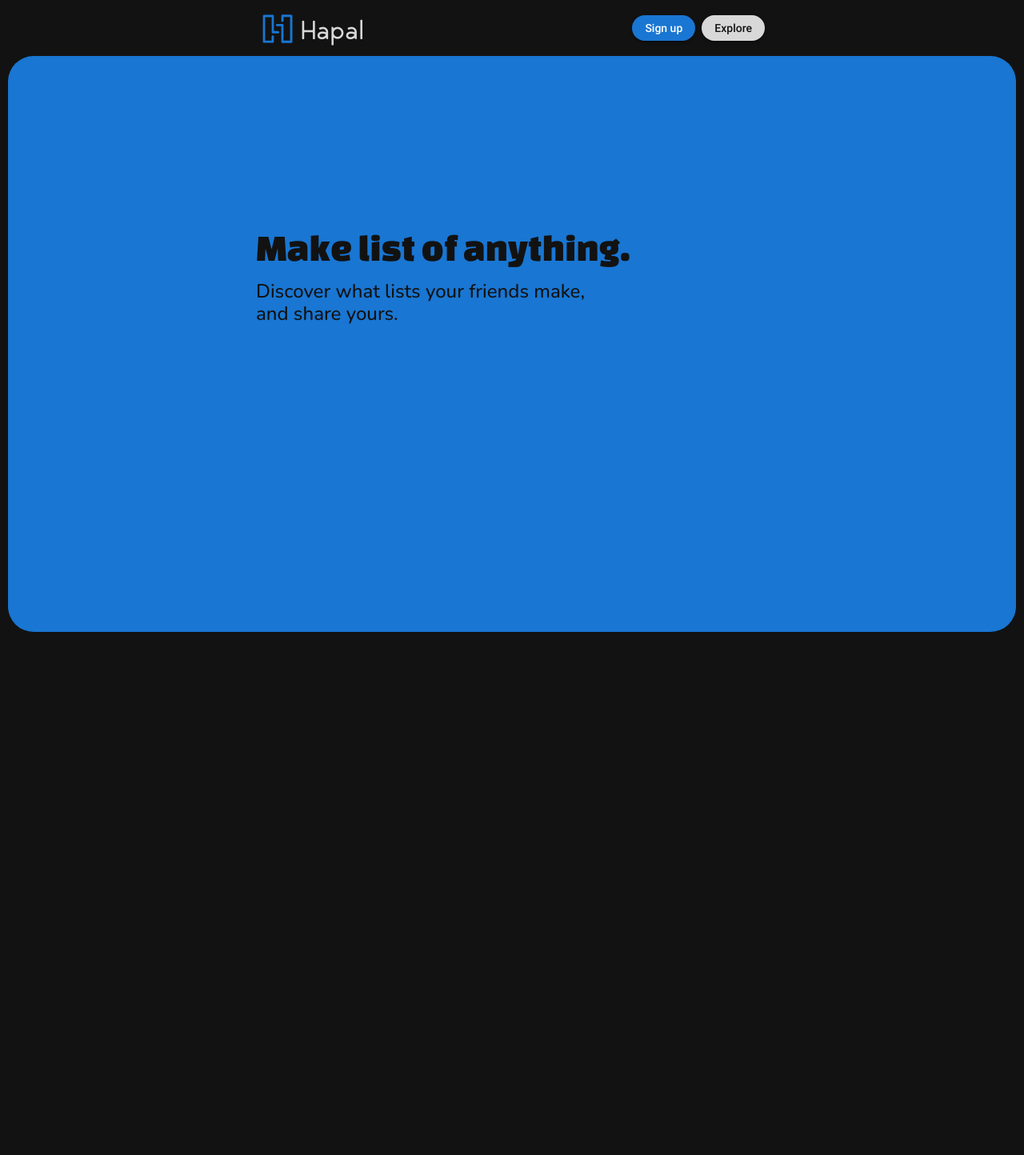
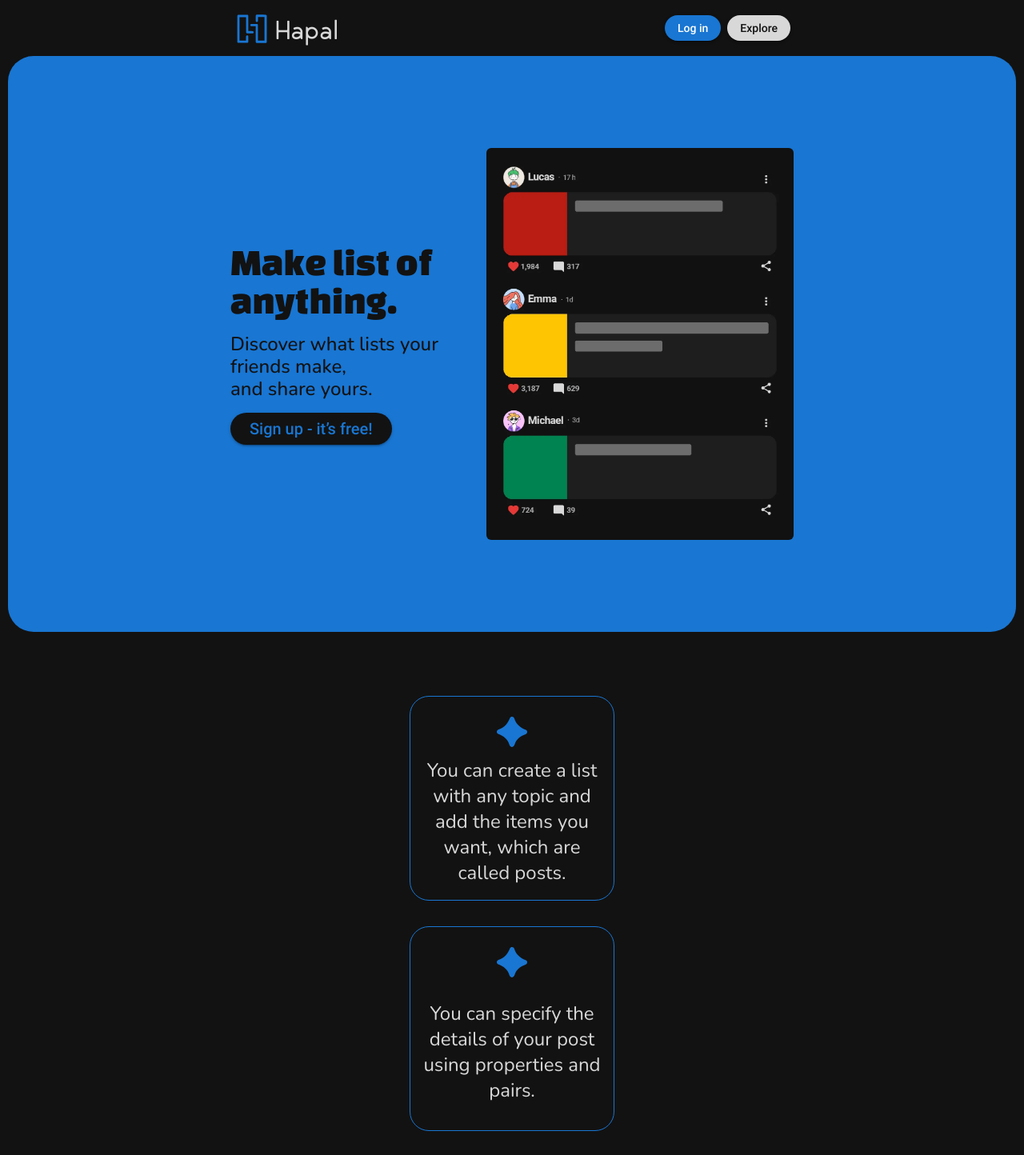
Before and after one commit to amirreza-ektesabi/hapal, a Next.js app in the folder frontend/: page / in a window 1280 px wide. Shown: the top 1444 px of the page at 80% size. Before the commit the page ends 800 px from the top, so only its background shows below. Built offline with nearby package versions, Linux system fonts and the light colour scheme; no server answers.

Commit message:
change style of home page

```diff
--- a/frontend/src/components/navbar.jsx
+++ b/frontend/src/components/navbar.jsx
@@ -18,11 +18,11 @@ function Logo({ ...props }) {
 }
 
 export default function Navbar() {
-  const { openSignupBox } = React.useContext(AuthContext);
+  const { openLoginBox } = React.useContext(AuthContext);
 
   return (
     <Toolbar className="justify-center h-[70px] bg-blackZ">
-      <Box className="flex w-full max-w-[15rem] max-[470px]:max-w-[20rem] md:max-w-[28rem] lg:max-w-[40rem] 2xl:max-w-[52rem] place-items-center px-1">
+      <Box className="flex w-full mx-4 min-[400px]:max-w-[20rem] md:max-w-[28rem] lg:max-w-[44rem] 2xl:max-w-[54rem] place-items-center px-1">
         <Box className="flex align-bottom md:mt-[8px] space-x-[6px]">
           <Link href={urls.home}>
             <Logo width="46" className="fill-blueZ" />
@@ -38,8 +38,8 @@ export default function Navbar() {
           <Button
             variant="contained"
             className="rounded-full bg-blueZ font-medium text-sm"
-            children="Sign up"
-            onClick={openSignupBox}
+            children="Log in"
+            onClick={openLoginBox}
           />
           <Link href={urls.explore}>
             <Button
--- a/frontend/src/pages/index.jsx
+++ b/frontend/src/pages/index.jsx
@@ -1,14 +1,45 @@
 import * as React from "react";
 import { useRouter } from "next/router";
 import Box from "@mui/material/Box";
+import Button from "@mui/material/Button";
 import Typography from "@mui/material/Typography";
 import Navbar from "src/components/navbar";
 import AuthContext from "src/components/auth/authContext";
 import urls from "src/general/urls";
 
+function BoxItemIcon({ className }) {
+  return (
+    <svg
+      xmlns="http://www.w3.org/2000/svg"
+      viewBox="0 0 100 125"
+      width="40"
+      className={className + " fill-blueZ"}
+    >
+      <path d="M93.43,43.5C76.31,36.87,62.77,26.1,57.25,7.88,55.32,1.53,46.2.14,43.72,6.5,37.09,23.62,26.32,37.15,8.09,42.67c-6.35,1.94-7.73,11-1.38,13.54C23,62.56,37.64,72.78,41.92,90.45c1.92,4.63,5,6.87,8.15,6.87,4.14-.24,7.18-3.83,8.29-7.7,4.69-16.84,17.67-27.06,34-32.31C98.4,55.1,99.78,46,93.43,43.5Z" />
+    </svg>
+  );
+}
+
+function BoxItem({ children }) {
+  return (
+    <Box className="flex flex-col bg-blackZ border-[1px] border-blueZ rounded-3xl max-w-[16rem] w-full aspect-square p-4">
+      <Box className="mx-auto mt-2">
+        <BoxItemIcon />
+      </Box>
+      <Typography
+        fontFamily="Nunito"
+        className="text-whiteZ text-2xl my-auto"
+        align="center"
+      >
+        {children}
+      </Typography>
+    </Box>
+  );
+}
+
 export default function MainPage() {
   const router = useRouter();
-  const { isAuthenticated } = React.useContext(AuthContext);
+  const { isAuthenticated, openSignupBox } = React.useContext(AuthContext);
 
   React.useEffect(() => {
     if (isAuthenticated) router.replace(urls.profile);
@@ -19,24 +50,48 @@ export default function MainPage() {
   return (
     <React.StrictMode>
       <Navbar />
-      <Box className="flex bg-blueZ h-[calc(100vh-80px)] mx-[10px] rounded-[32px] justify-center">
-        <Box className="flex w-full max-w-[15rem] max-[470px]:max-w-[20rem] md:max-w-[28rem] lg:max-w-[40rem] 2xl:max-w-[52rem] mt-[27vh]">
+      <Box className="flex bg-blueZ py-10 mb-4 lg:mb-0 lg:py-0 lg:h-[max(calc(100vh-80px),500px)] mx-[10px] rounded-[32px] justify-center">
+        <Box className="flex w-full mx-4 min-[400px]:max-w-[20rem] md:max-w-[28rem] lg:max-w-[44rem] 2xl:max-w-[58rem] items-center flex-col lg:flex-row space-y-5 lg:space-y-0">
           <Box className="space-y-4">
             <Typography
               fontFamily="Changa_One"
-              className="text-blackZ text-[1.5rem] max-[470px]:text-3xl md:text-4xl lg:text-5xl"
+              className="text-blackZ text-3xl md:text-4xl lg:text-5xl"
               children="Make list of anything."
             />
             <Typography
               fontFamily="Nunito"
-              className="text-blackZ font-medium leading-5 md:leading-7 lg:leading-7 text-sm max-[470px]:text-base md:text-xl lg:text-2xl"
+              className="text-blackZ font-medium leading-5 md:leading-7 lg:leading-7 text-lg md:text-xl lg:text-2xl"
             >
               Discover what lists your friends make,
-              <br />
-              and share yours.
+              <br className="max-[400px]:hidden" /> and share yours.
             </Typography>
+            <Button
+              variant="contained"
+              className="rounded-full bg-blackZ text-blueZ font-medium text-sm max-[470px]:text-base md:text-lg lg:text-xl px-4 md:px-6"
+              children="Sign up - it’s free!"
+              onClick={openSignupBox}
+            />
           </Box>
-          <Box className="grow" />
+          <Box className="grow min-w-[1rem]" />
+          <Box
+            component="img"
+            src="/landingImg.webp"
+            className="rounded-md w-full md:max-w-[24rem]"
+          />
+        </Box>
+      </Box>
+      <Box className="flex w-full my-20 mx-auto">
+        <Box className="flex flex-col 2xl:flex-row mx-auto space-y-8 2xl:space-y-0 space-x-0 2xl:space-x-8">
+          <BoxItem>
+            You can create a list with any topic and add the items you want,
+            which are called posts.
+          </BoxItem>
+          <BoxItem>
+            You can specify the details of your post using properties and pairs.
+          </BoxItem>
+          <BoxItem>
+            You can follow the lists you like to be notified of their new posts.
+          </BoxItem>
         </Box>
       </Box>
     </React.StrictMode>
```
Also changed, not shown: frontend/public/landingImg.webp (added).
